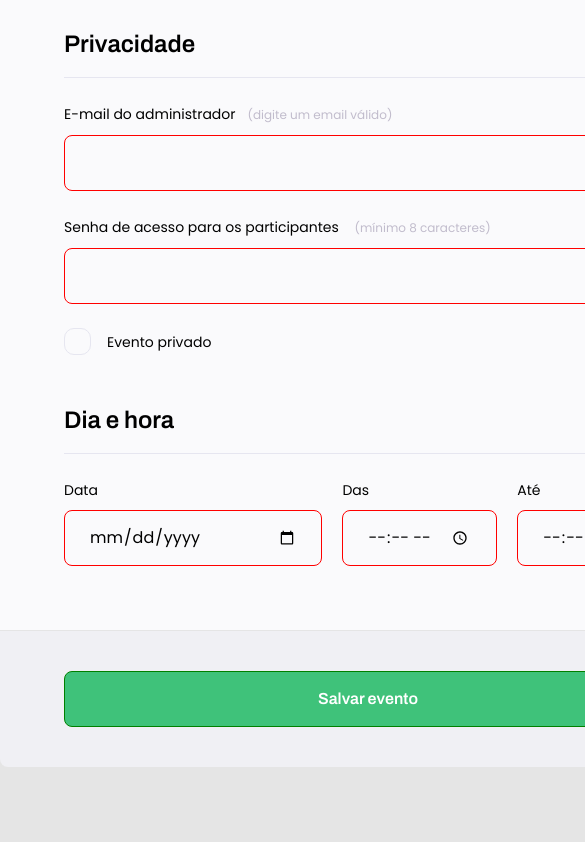
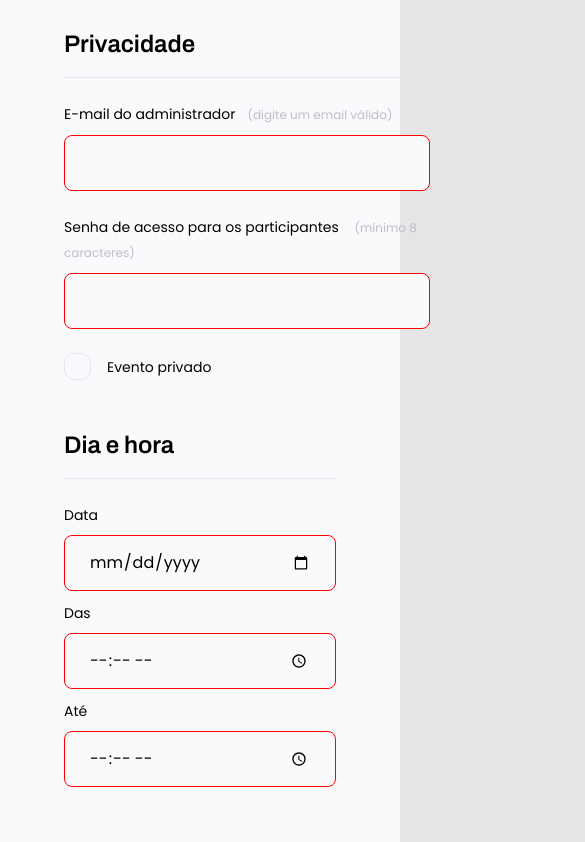
Before and after one commit to devjoaomelo/formulario-htmlcss, a plain HTML site: page index.html in a window 390 px wide. Shown: the part 1085-1927 px from the top of the page, 585 px wide, since content can reach past the window. Drawn offline with Linux system fonts and the light colour scheme.

Commit message:
Update style.css

```diff
--- a/style.css
+++ b/style.css
@@ -213,3 +213,19 @@ input:invalid {
 input:valid{
     border: 1px solid green;
 }
+
+@media (max-width: 800px){
+    .page {
+        max-width: 400px;
+    }
+    .col-3 {
+        display: block;
+    }
+    .col-3 > div {
+        margin-bottom: 10px;
+    }
+    body::before {
+        padding: 100px;
+    }
+
+}
```
